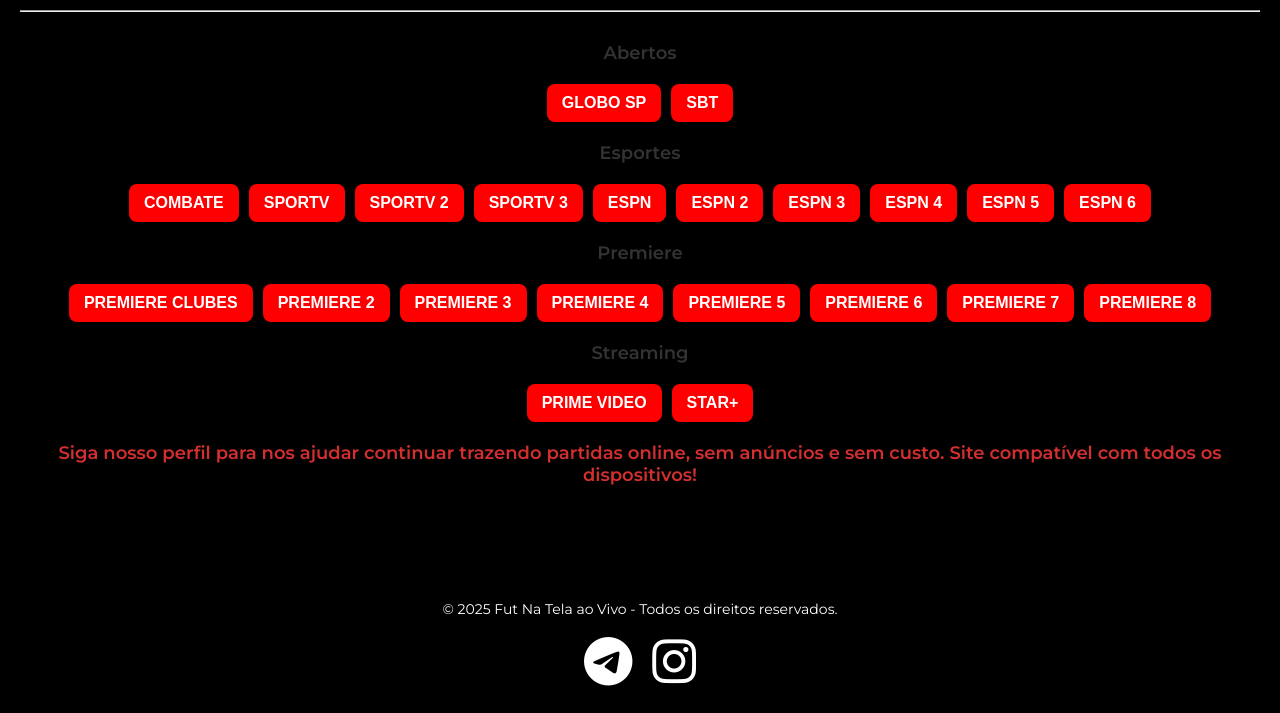
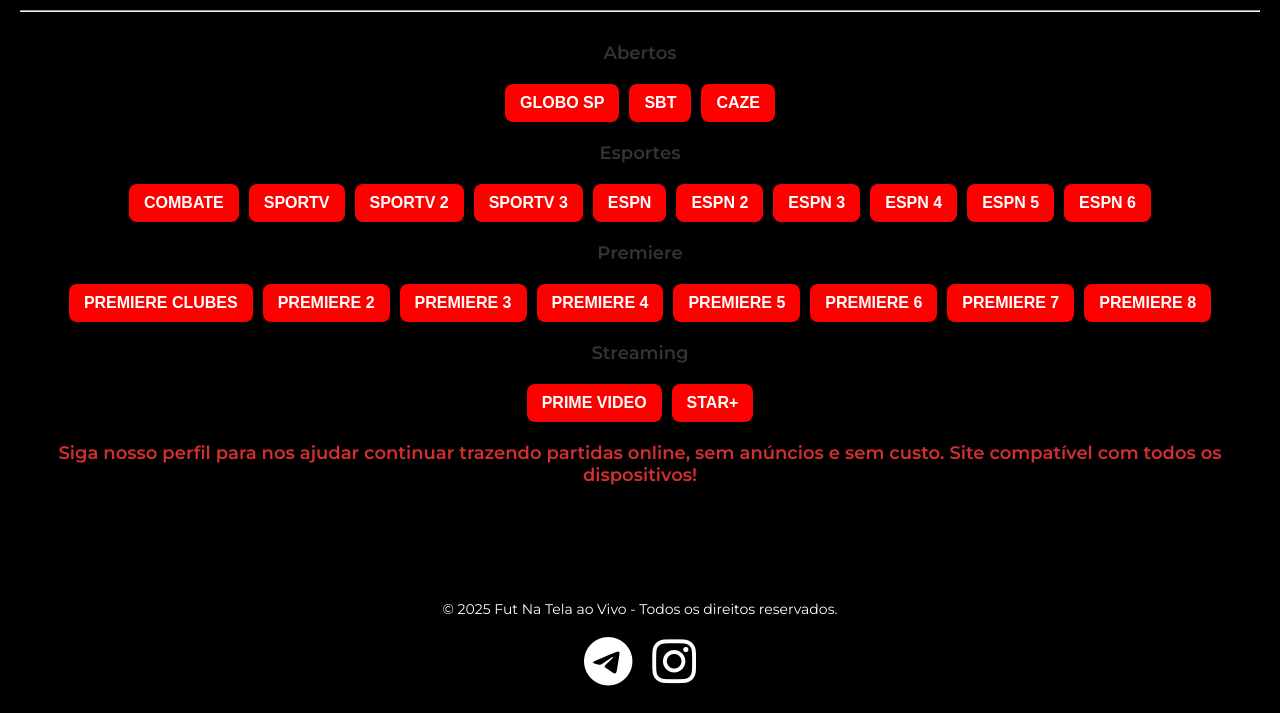
Before and after one commit to rafael011996/fut-na-tela, a plain HTML site: page index.html in a window 1280 px wide. Shown: the part 1327-2040 px from the top of the page. Drawn offline with Linux system fonts and the light colour scheme.

Commit message:
Update index.html

```diff
--- a/index.html
+++ b/index.html
@@ -78,6 +78,7 @@
                         <div class="category-title">Abertos</div>
                         <button onclick="playVideo('https://embedcanaistv.com/globosp/')">GLOBO SP</button>
                         <button onclick="playVideo('https://embedcanaistv.com/sbtsp/')">SBT</button>
+                        <button onclick="playVideo('hhttps://embedtv-2.icu/caze3')">CAZE</button>
 
                         <div class="category-title">Esportes</div>
                         <button onclick="playVideo('https://embedcanaistv.com/combate/')">COMBATE</button>
```
